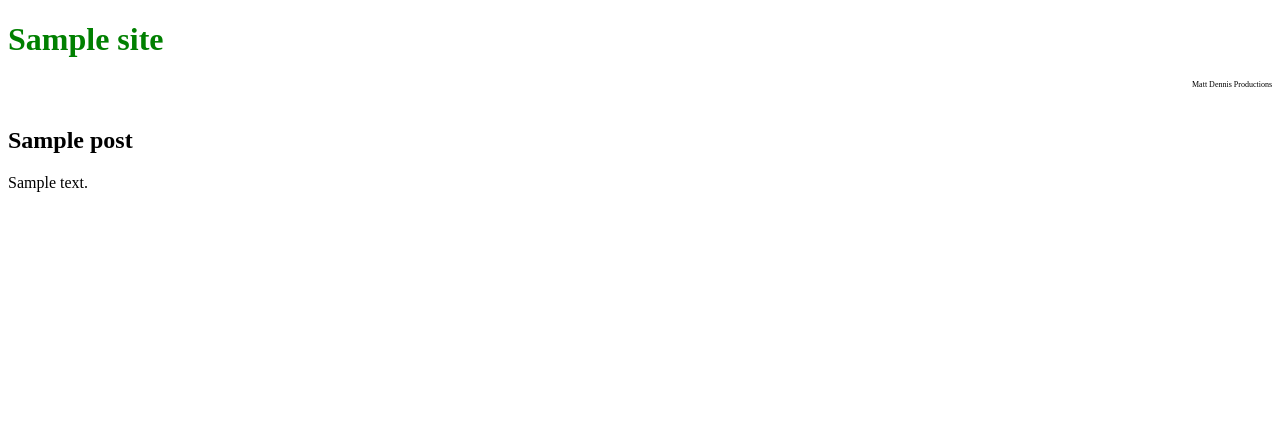
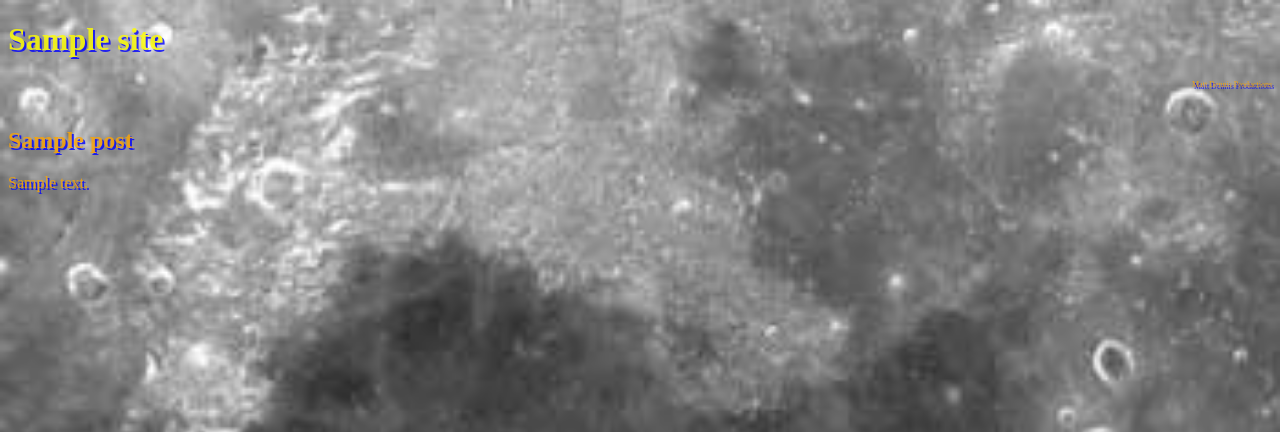
Before and after one commit to MatthiasLiszt/FSWD40-wordpress-day1, a WordPress theme: template ourTheme/index.php in a window 1280 px wide. Shown: the top 432 px of the page. Run offline with PHP 8.4 and a stand-in for WordPress, Linux system fonts and the light colour scheme; the site name, menu and one post (Sample post) are stand-ins, and other content is empty.

Commit message:
mare serenitatis

```diff
--- a/ourTheme/index.php
+++ b/ourTheme/index.php
@@ -15,11 +15,26 @@ description{
 }
 
 h1{
-color: green;
+color: yellow;
 font-family: "sans-serif";
 }
+
+body
+ {
+  background-image: url('<?php echo get_bloginfo( 'template_directory' );?>/img/Mserentatis.jpg');
+  background-repeat: no-repeat;
+  background-size: cover;
+
+ }
+.wrapper
+ {
+  opacity: 0.8;
+  color: orange;
+  text-shadow: 2px 2px blue;
+ }
 </style>
 <body>
+<div class="wrapper">
 <h1><?php bloginfo('name'); ?></h1>
 <team> Matt Dennis Productions</team>
 <description> <? bloginfo('description'); ?>
@@ -32,6 +47,6 @@ font-family: "sans-serif";
       }
 
 ?>
-
+</div>
 </body>
 </html>
```
Also changed, not shown: ourTheme/img/Mserentatis.jpg (added).
